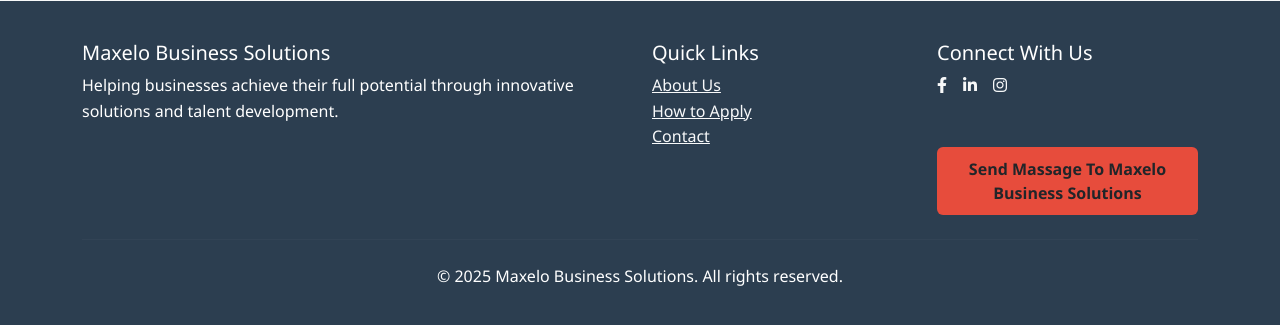
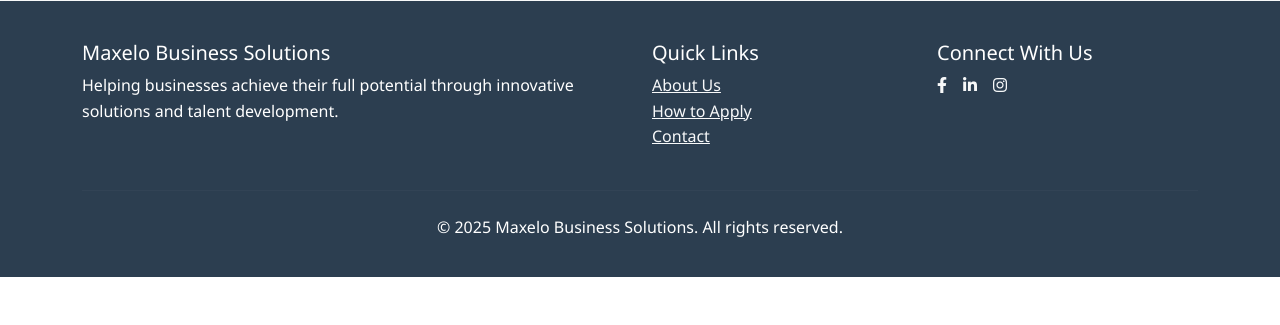
Before and after one commit to ICTMAXELO2025/newapplications, a Flask app: page / in a window 1280 px wide. Shown: the part 3150-3475 px from the top of the page. After the commit the page ends 3427 px from the top, so only its background shows below. Run offline with Flask 3, Linux system fonts and the light colour scheme; some libraries are stand-ins or nearby versions.

Commit message:
Push latest changes

```diff
--- a/templates/index.html
+++ b/templates/index.html
@@ -392,9 +392,7 @@
                         <a href="https://za.linkedin.com/in/mandla-mchavi-6188665b" class="text-light me-3"><i class="fab fa-linkedin-in"></i></a>
                         <a href="https://www.instagram.com/maxelobusiness/" class="text-light"><i class="fab fa-instagram"></i></a>
                     </div>
-                     <div class="text-center mt-5">
-                <a href="https://messages-mbs.onrender.com/" class="btn apply-now-btn">Send Massage To Maxelo Business Solutions</a>
-            </div>
+
                 </div>
             </div>
             <hr class="mt-4 mb-4" style="border-color: rgba(255,255,255,0.1);">
```
